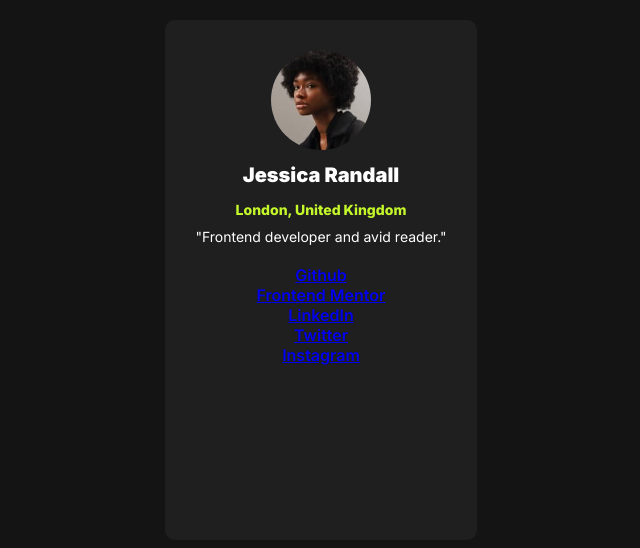
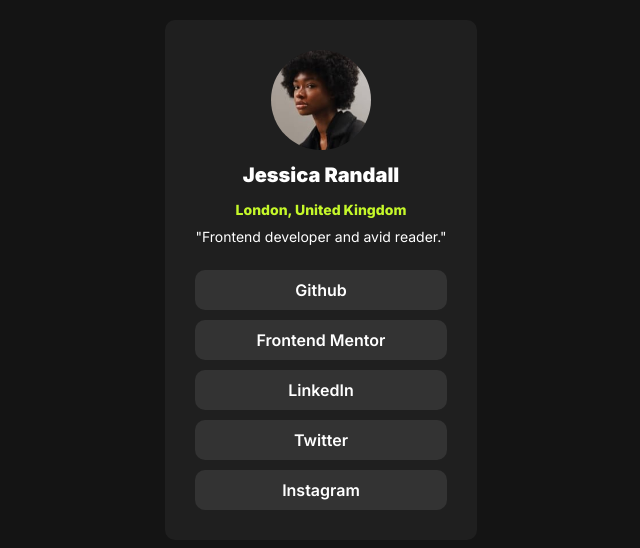
Before and after one commit to Rajuxz/frontendmentorchallenges, a plain HTML site: page social-links-profile-main/index.html in a window 1280 px wide. Shown: the whole page, without its empty margins (319-959 px from the left). Drawn offline with Linux system fonts and the light colour scheme.

Commit message:
styleing items and list.

```diff
--- a/social-links-profile-main/assets/css/style.css
+++ b/social-links-profile-main/assets/css/style.css
@@ -76,3 +76,22 @@
     font-weight: 600;
 
 }
+.list .items a{
+    text-decoration: none;
+    color: var(--white);
+}
+
+.list .items{
+    padding: 10px;
+    width: 100%;
+    margin: 5px;
+    background: var(--grey);
+    border-radius: 10px;
+    cursor: pointer;
+    caret-color: var(--off-black);
+    transition: all .5s ease-in-out;
+}
+
+.list .items:hover{
+    background: var(--green);
+}
```
